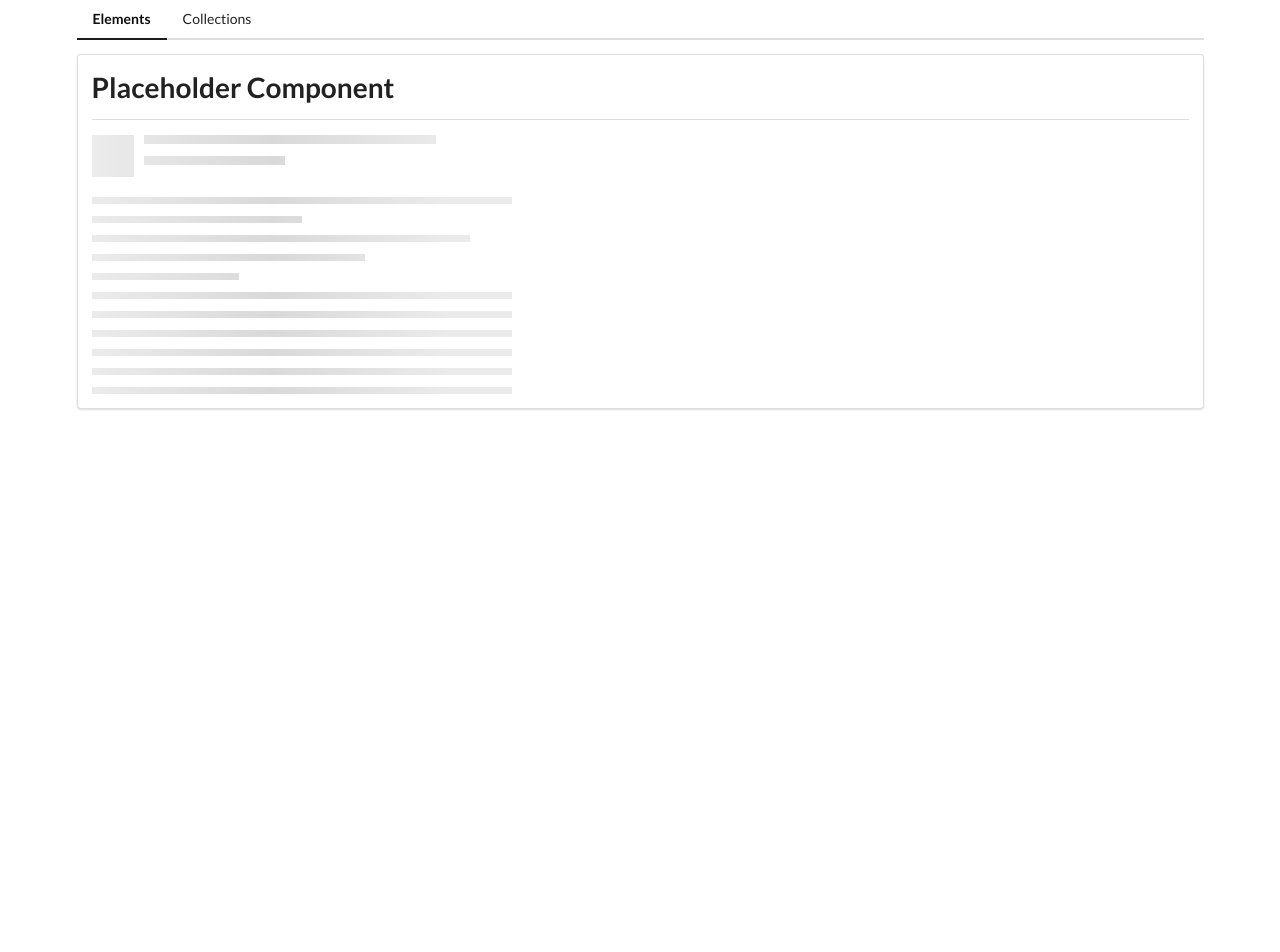
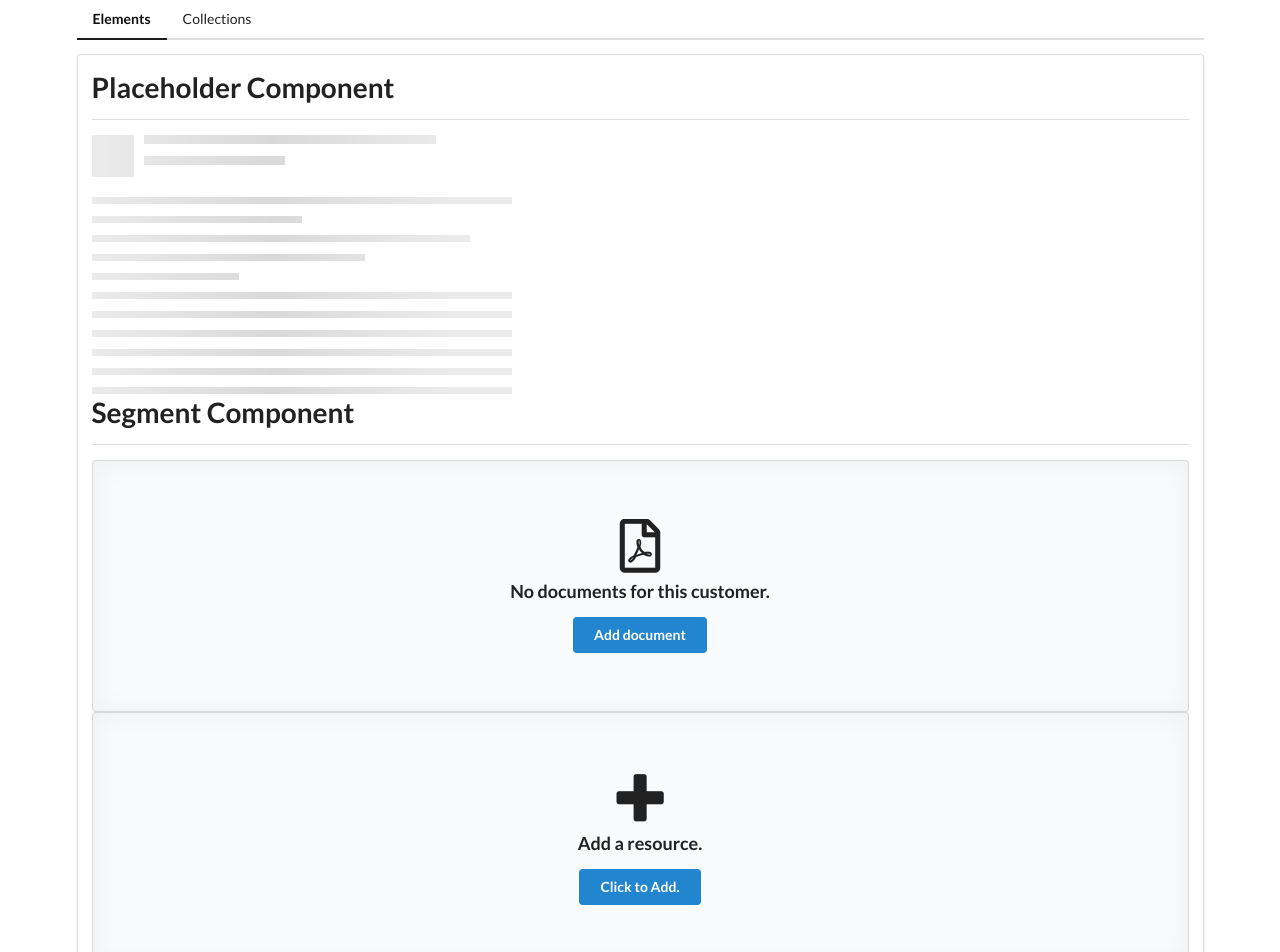
Before and after one commit to Proyce/Angular-Widgets, an Angular app: page /elements in a window 1280 px wide. Shown: the top 952 px of the page. Before the commit the page ends 800 px from the top, so only its background shows below. Built offline with nearby package versions, Linux system fonts and the light colour scheme.

Commit message:
Generated content for Segment

```diff
--- a/src/app/elements/elements-home/elements-home.component.html
+++ b/src/app/elements/elements-home/elements-home.component.html
@@ -1,3 +1,30 @@
-<h1>Placeholder Component</h1>
-<div class="ui divider"></div>
+<app-divider>
+    Placeholder Component
+</app-divider>
 <app-placeholder [header]="true" [lines]="10"></app-placeholder>
+
+<app-divider>
+    Segment Component
+</app-divider>
+
+<app-segment>
+    <header>
+    <i class="pdf file outline icon"></i>
+    No documents for this customer.
+    </header>
+
+    <button class="ui primary button">
+        Add document
+    </button>
+</app-segment>
+
+<app-segment>
+    <header>
+    <i class="add icon"></i>
+    Add a resource.
+    </header>
+
+    <button class="ui primary button">
+    Click to Add.
+    </button>
+</app-segment>
--- /dev/null
+++ b/src/app/elements/segment/segment.component.html
@@ -0,0 +1,6 @@
+<div class="ui placeholder segment">
+    <div class="ui icon header">
+    <ng-content select="header"></ng-content>
+    </div>
+    <ng-content></ng-content>
+</div>
--- /dev/null
+++ b/src/app/elements/segment/segment.component.ts
@@ -0,0 +1,15 @@
+import { Component, OnInit } from '@angular/core';
+
+@Component({
+  selector: 'app-segment',
+  templateUrl: './segment.component.html',
+  styleUrls: ['./segment.component.css']
+})
+export class SegmentComponent implements OnInit {
+
+  constructor() { }
+
+  ngOnInit(): void {
+  }
+
+}
--- a/src/app/shared/divider/divider.component.html
+++ b/src/app/shared/divider/divider.component.html
@@ -1 +1,4 @@
-<p>divider works!</p>
+<h1>
+    <ng-content></ng-content>
+</h1>
+<div class="ui divider"></div>
--- a/src/app/shared/shared.module.ts
+++ b/src/app/shared/shared.module.ts
@@ -8,6 +8,7 @@ import { DividerComponent } from './divider/divider.component';
   declarations: [DividerComponent],
   imports: [
     CommonModule
-  ]
+  ],
+  exports: [DividerComponent]
 })
 export class SharedModule { }
```
Also changed, not shown: src/app/elements/elements.module.ts (+5 -2 lines), src/app/elements/segment/segment.component.css (added), 1 other file (tests, documents, lock files or other folders).
